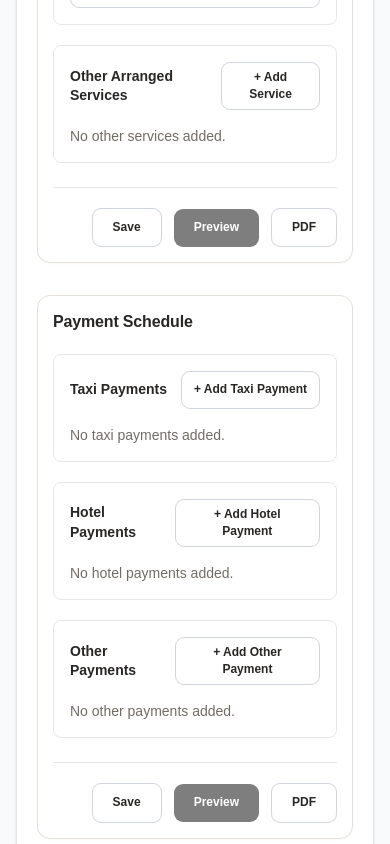
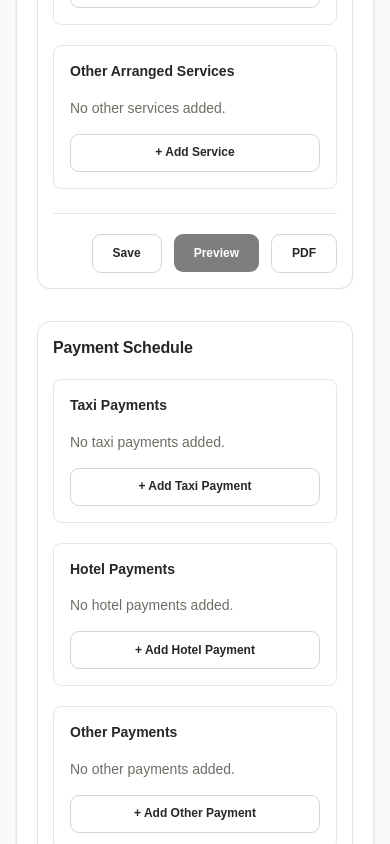
Before and after one commit to sresthjay/uranote-docs-generator, a Next.js app: page /new in a window 390 px wide. Shown: the part 2280-3124 px from the top of the page. Built offline with nearby package versions, Linux system fonts and the light colour scheme.

Commit message:
fix: docs naming

```diff
--- a/components/forms/BookingForm.tsx
+++ b/components/forms/BookingForm.tsx
@@ -2182,7 +2182,7 @@ export default function BookingForm({
               onClick={
                 addOtherService
               }
-              className="rounded border border-gray-300 px-3 py-1.5 text-sm font-medium hover:bg-gray-50"
+              className="hidden rounded border border-gray-300 px-3 py-1.5 text-sm font-medium hover:bg-gray-50 sm:block"
             >
               + Add Service
             </button>
@@ -2307,6 +2307,16 @@ export default function BookingForm({
               )
             )}
 
+            {/* Mobile Add Service */}
+
+            <button
+              type="button"
+              onClick={addOtherService}
+              className="mt-4 w-full rounded border border-gray-300 px-3 py-2 text-sm font-medium hover:bg-gray-50 sm:hidden"
+            >
+              + Add Service
+            </button>
+
           </div>
 
         </div>
@@ -2396,7 +2406,7 @@ export default function BookingForm({
                     "taxi"
                   )
                 }
-                className="rounded border border-gray-300 px-3 py-1.5 text-sm font-medium hover:bg-gray-50"
+                className="hidden rounded border border-gray-300 px-3 py-1.5 text-sm font-medium hover:bg-gray-50 sm:block"
               >
                 + Add Taxi Payment
               </button>
@@ -2502,6 +2512,16 @@ export default function BookingForm({
 
             </div>
 
+            <button
+              type="button"
+              onClick={() =>
+                addPaymentSchedule("taxi")
+              }
+              className="mt-4 w-full rounded border border-gray-300 px-3 py-2 text-sm font-medium hover:bg-gray-50 sm:hidden"
+            >
+              + Add Taxi Payment
+            </button>
+
           </div>
 
           {/* Hotel Payments */}
@@ -2521,7 +2541,7 @@ export default function BookingForm({
                     "hotel"
                   )
                 }
-                className="rounded border border-gray-300 px-3 py-1.5 text-sm font-medium hover:bg-gray-50"
+                className="hidden rounded border border-gray-300 px-3 py-1.5 text-sm font-medium hover:bg-gray-50 sm:block"
               >
                 + Add Hotel Payment
               </button>
@@ -2627,6 +2647,16 @@ export default function BookingForm({
 
             </div>
 
+            <button
+              type="button"
+              onClick={() =>
+                addPaymentSchedule("hotel")
+              }
+              className="mt-4 w-full rounded border border-gray-300 px-3 py-2 text-sm font-medium hover:bg-gray-50 sm:hidden"
+            >
+              + Add Hotel Payment
+            </button>
+
           </div>
 
           {/* Other Payments */}
@@ -2646,7 +2676,7 @@ export default function BookingForm({
                     "other"
                   )
                 }
-                className="rounded border border-gray-300 px-3 py-1.5 text-sm font-medium hover:bg-gray-50"
+                className="hidden rounded border border-gray-300 px-3 py-1.5 text-sm font-medium hover:bg-gray-50 sm:block"
               >
                 + Add Other Payment
               </button>
@@ -2752,6 +2782,16 @@ export default function BookingForm({
 
             </div>
 
+            <button
+              type="button"
+              onClick={() =>
+                addPaymentSchedule("other")
+              }
+              className="mt-4 w-full rounded border border-gray-300 px-3 py-2 text-sm font-medium hover:bg-gray-50 sm:hidden"
+            >
+              + Add Other Payment
+            </button>
+
           </div>
 
         </div>
--- a/lib/pdf/payment-schedule-pdf.ts
+++ b/lib/pdf/payment-schedule-pdf.ts
@@ -718,8 +718,10 @@ export async function generatePaymentSchedulePdf(
     booking.customer?.name ||
     "Customer";
 
+  const year = new Date().getFullYear().toString().slice(-2);
+
   const defaultFileName =
-    `Payment Schedule - ${bookingNumber} - ${customerName}`;
+    `Payment Schedule - ${year}${bookingNumber} - ${customerName}`;
 
   finalizePdf(
     doc,
--- a/lib/pdf/receipt-pdf.ts
+++ b/lib/pdf/receipt-pdf.ts
@@ -562,6 +562,12 @@ export function createReceiptFileName(
             firm
         );
 
+    const year =
+        new Date()
+            .getFullYear()
+            .toString()
+            .slice(-2);
+
     const customerName =
         booking.customer?.name ||
         "Customer";
@@ -579,7 +585,7 @@ export function createReceiptFileName(
             );
 
     const safeBookingNumber =
-        bookingNumber
+        `${year}${bookingNumber}`
             .replace(
                 /[<>:"/\\|?*\x00-\x1F]/g,
                 "-"
--- a/lib/pdf/voucher-pdf.ts
+++ b/lib/pdf/voucher-pdf.ts
@@ -571,8 +571,10 @@ export async function exportVoucherPdf(
     booking.customer?.name ||
     "Customer";
 
-  const fileName =
-    `Booking Voucher - ${bookingNumber} - ${customerName}`;
+const year = new Date().getFullYear().toString().slice(-2);
+
+const fileName =
+  `Booking Voucher - ${year}${bookingNumber} - ${customerName}`;
 
   finalizePdf(
     doc,
```
